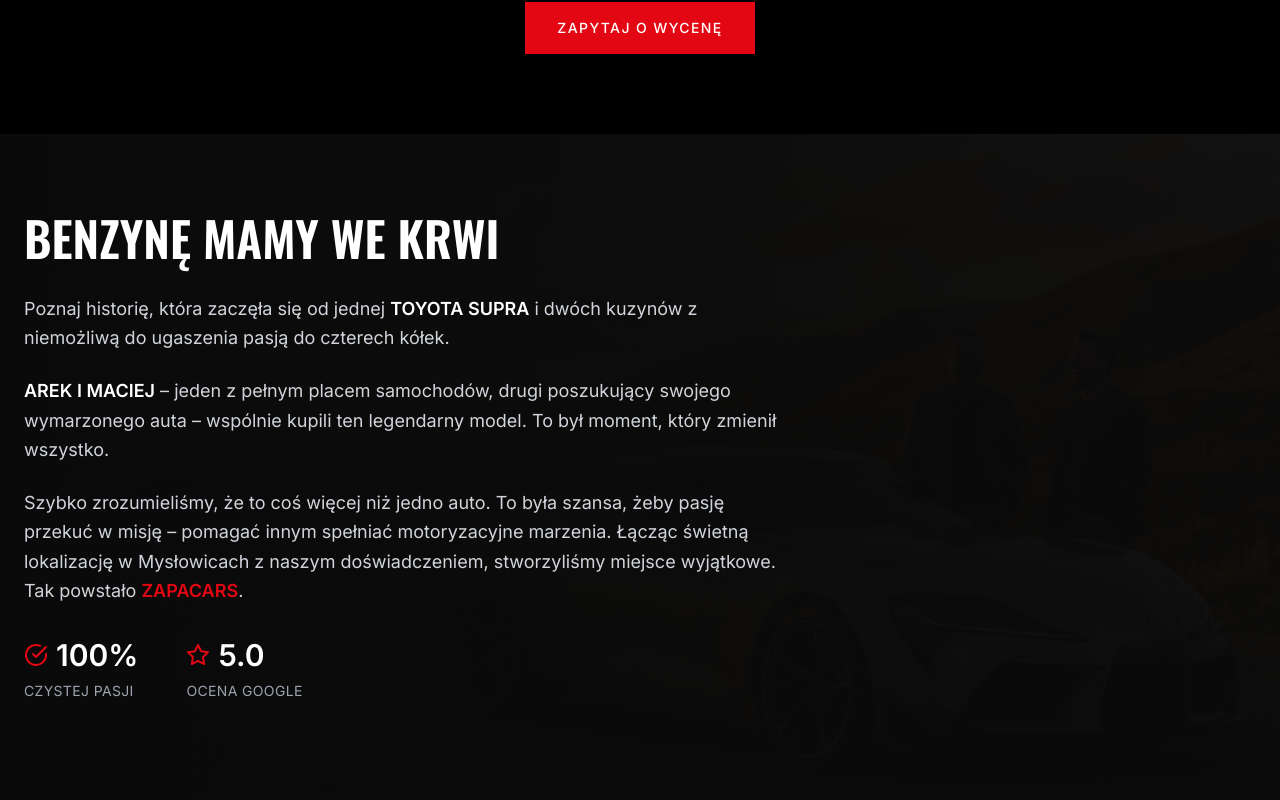
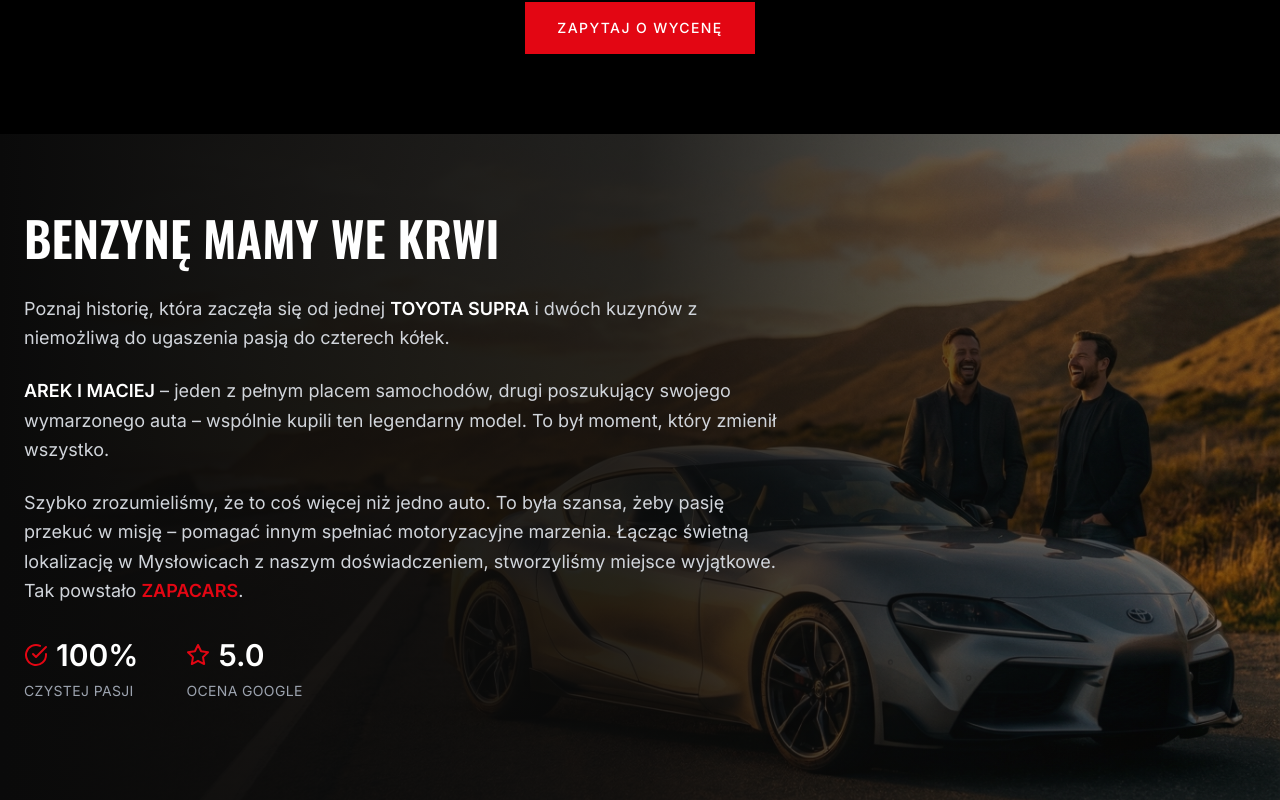
Before and after one commit to Ordoflow44/zapacars, a Next.js app in the folder frontend/: page / in a window 1280 px wide. Shown: the part 2480-3280 px from the top of the page. Built offline with nearby package versions, Linux system fonts and the light colour scheme.

Commit message:
fix: increase image visibility in O nas section

```diff
--- a/frontend/app/page.tsx
+++ b/frontend/app/page.tsx
@@ -218,14 +218,14 @@
 
       {/* O NAS */}
       <section id="o-nas" className="relative bg-neutral-950 py-20 overflow-hidden">
-        <div className="absolute inset-0 opacity-20">
+        <div className="absolute inset-0">
           <img
             src="/wlasciciele-supra.webp"
             alt="Właściciele ZapaCars przy Toyota Supra"
-            className="w-full h-full object-cover"
+            className="w-full h-full object-cover opacity-60"
           />
         </div>
-        <div className="absolute inset-0 bg-gradient-to-r from-neutral-950 via-neutral-950/95 to-neutral-950/80"></div>
+        <div className="absolute inset-0 bg-gradient-to-r from-neutral-950 via-neutral-950/80 to-transparent"></div>
 
         <div className="relative z-10 max-w-7xl mx-auto px-6">
           <h2 className="text-4xl md:text-5xl font-semibold text-white mb-8">
```
